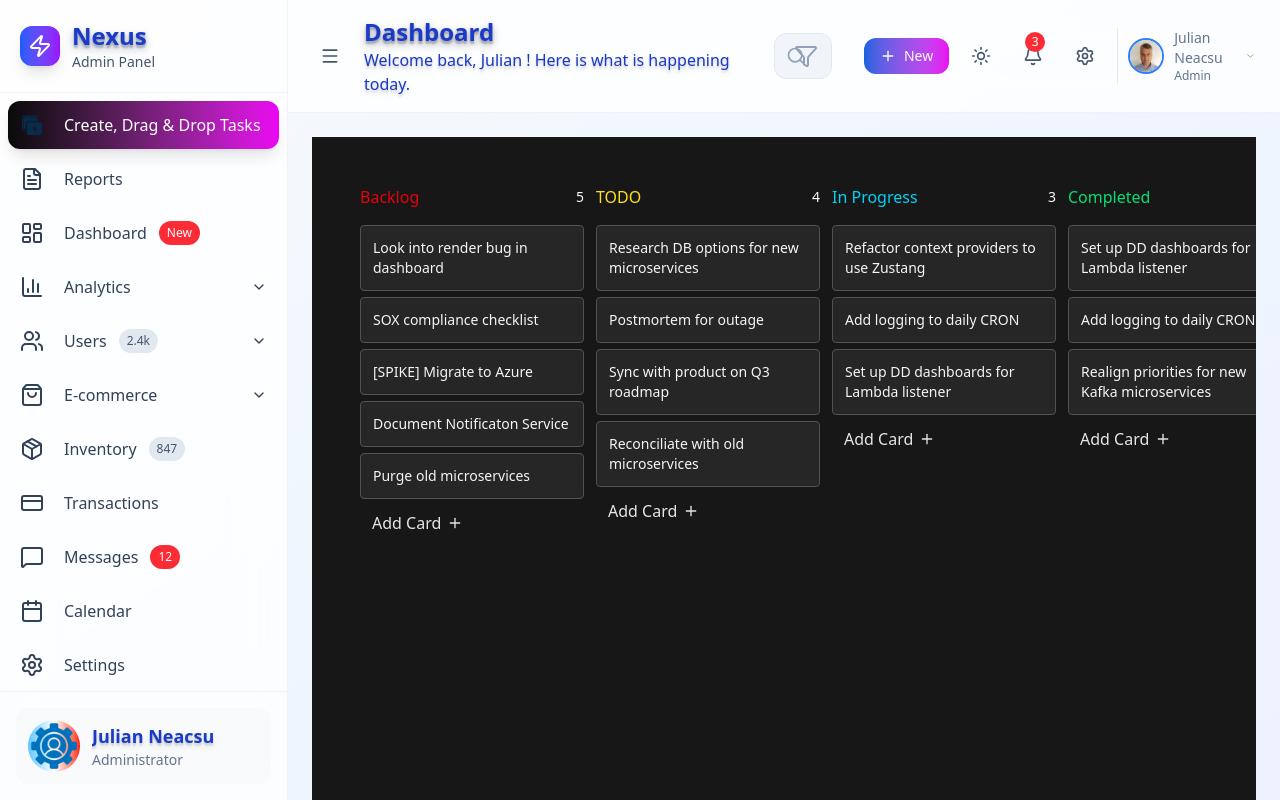
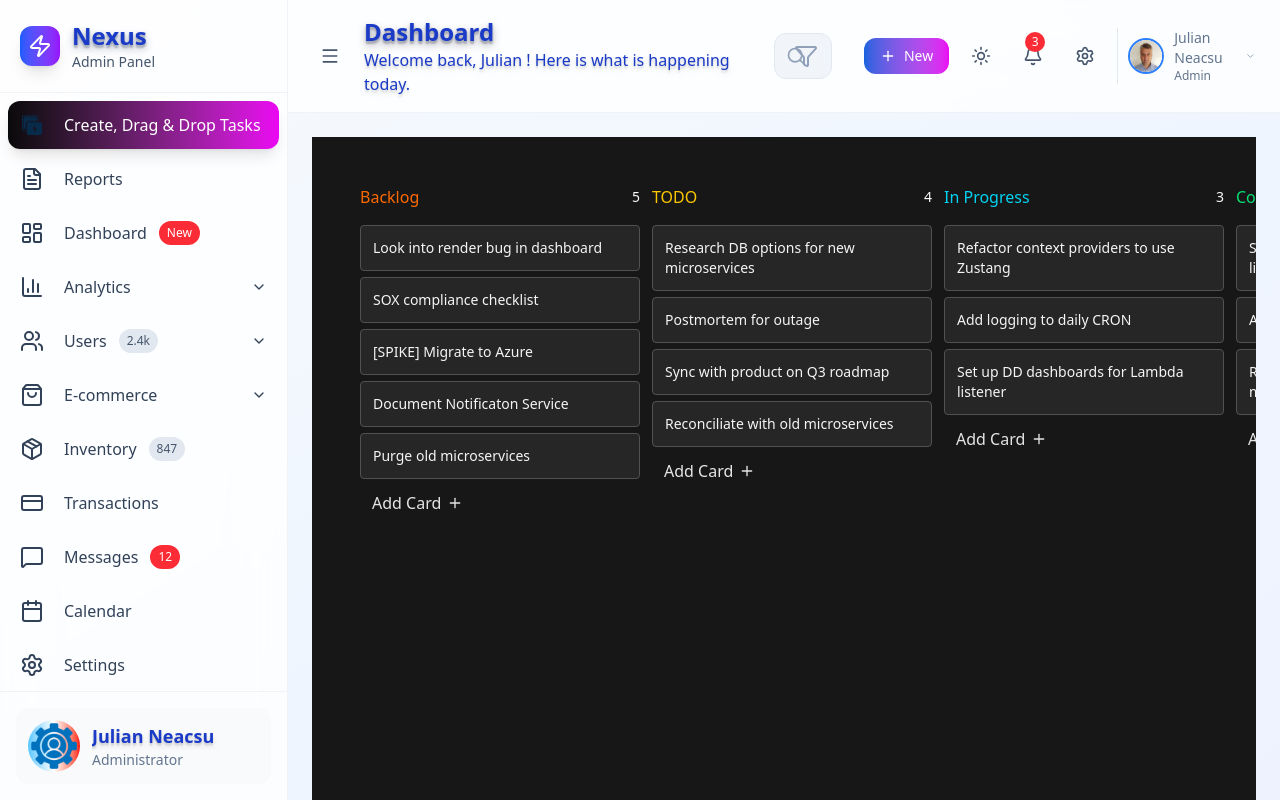
Before and after one commit to julian-nec-ui/tech-dashboard, a React (Vite) app: page / in a window 1280 px wide. Built offline with nearby package versions, Linux system fonts and the light colour scheme.

Commit message:
reverted to hithub deploy

```diff
--- a/src/components/drag-n-drop/NotionKanban.jsx
+++ b/src/components/drag-n-drop/NotionKanban.jsx
@@ -33,14 +33,14 @@ const Board = () => {
       <Column
         title="Backlog"
         column="backlog"
-        headingColor="text-red-600"
+        headingColor="text-orange-500"
         cards={cards}
         setCards={setCards}
       />
       <Column
         title="TODO"
         column="todo"
-        headingColor="text-yellow-300"
+        headingColor="text-yellow-400"
         cards={cards}
         setCards={setCards}
       />
@@ -58,7 +58,7 @@ const Board = () => {
         cards={cards}
         setCards={setCards}
       />
-      <DeleteBox title="Deleted" headingColor="text-red-400" setCards={setCards} />
+      <DeleteBox title="Deleted" headingColor="text-red-500" setCards={setCards} />
     </div>
   );
 };
@@ -163,7 +163,7 @@ const Column = ({ title, headingColor, column, cards, setCards }) => {
   const filteredCards = cards.filter((card) => card.column === column);
 
   return (
-    <div className='w-56 shrink-0'>
+    <div className='w-70 shrink-0'>
       <div className='flex items-center justify-between mb-3'>
         <h3 className={`font-medium ${headingColor}`}>{title}</h3>
         <span className='rounded text-sm text-neutral-400>'>
@@ -305,8 +305,10 @@ const DeleteBox = ({ title, headingColor, setCards }) => {
   };
 
   return (
+    <div className='w-70 shrink-0 flex-col ml-5 mb-3 justify-center'>
+      <h3 className={`font-medium ${headingColor}`}>{title}</h3>
       <div onDragOver={handleDragOver} onDragLeave={handleDragLeave} onDrop={handleDragEnd} className={`relative group
-            mt-10 grid h-56 w-56 shrink-0 place-content-center rounded
+            mt-4 grid h-56 w-56 shrink-0 place-content-center rounded
             border text-3xl hover:text-4xl transition-all hover:text-[#ff0000]
             hover:border-red-500 hover:shadow-amber-100/20 hover:shadow-xs
             data-tooltip-target="tooltip-default"
@@ -336,7 +338,7 @@ const DeleteBox = ({ title, headingColor, setCards }) => {
             Task deleted successfully!
           </div>
         }
-
+      </div>
     </div>
   );
 };
```
Lines whose indentation alone changed are shown as unchanged.
